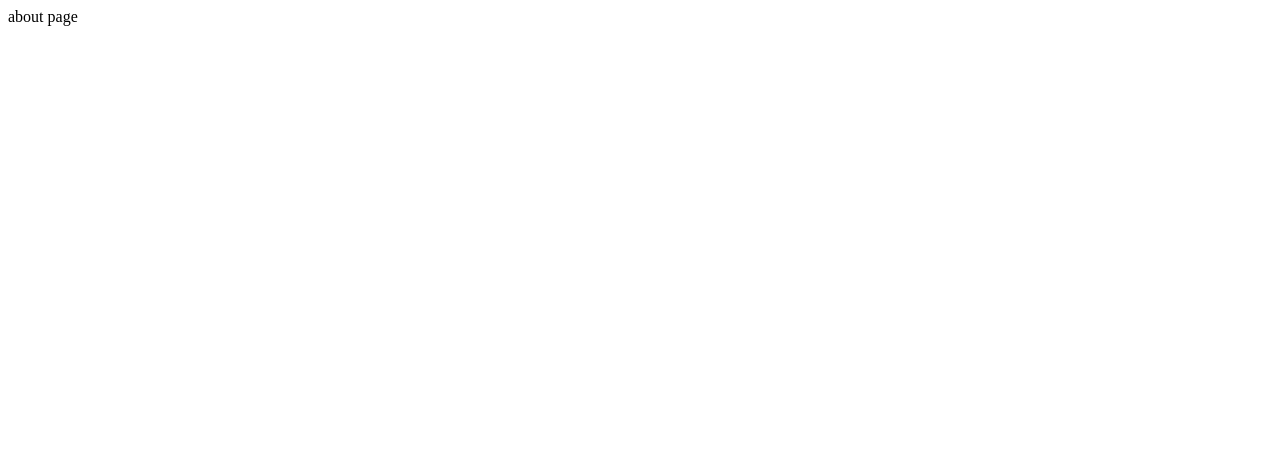
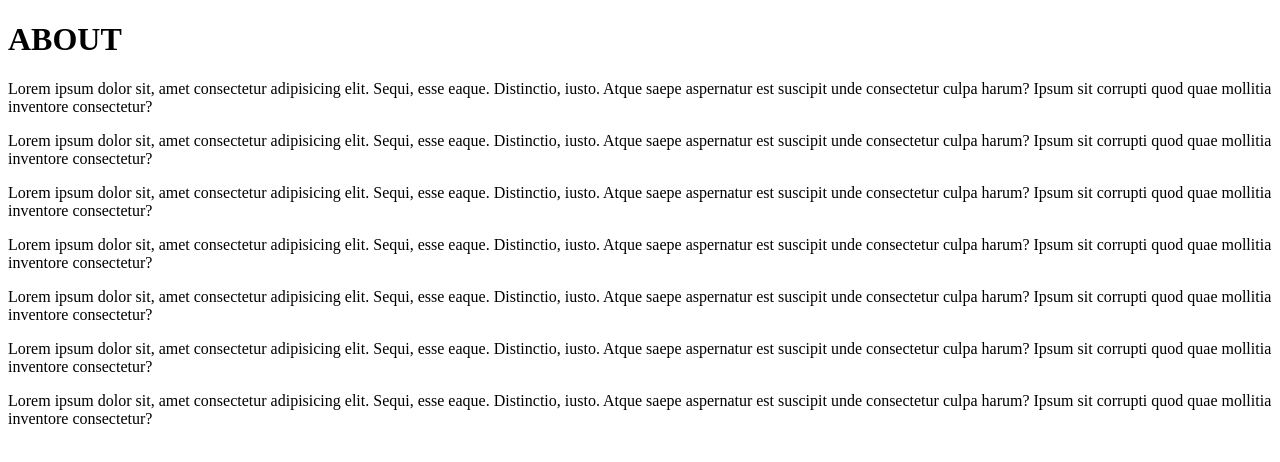
Before and after one commit to itsmrzi/first-project, a plain HTML site: page about.html in a window 1280 px wide. Drawn offline with Linux system fonts and the light colour scheme.

Commit message:
about.html changed

```diff
--- a/about.html
+++ b/about.html
@@ -6,6 +6,32 @@
     <title>Document</title>
 </head>
 <body>
-    about page
+
+
+    <h1>
+        ABOUT
+    </h1>
+    <p>
+        Lorem ipsum dolor sit, amet consectetur adipisicing elit. Sequi, esse eaque. Distinctio, iusto. Atque saepe aspernatur est suscipit unde consectetur culpa harum? Ipsum sit corrupti quod quae mollitia inventore consectetur?
+    </p>
+    <p>
+        Lorem ipsum dolor sit, amet consectetur adipisicing elit. Sequi, esse eaque. Distinctio, iusto. Atque saepe aspernatur est suscipit unde consectetur culpa harum? Ipsum sit corrupti quod quae mollitia inventore consectetur?
+    </p>
+    <p>
+        Lorem ipsum dolor sit, amet consectetur adipisicing elit. Sequi, esse eaque. Distinctio, iusto. Atque saepe aspernatur est suscipit unde consectetur culpa harum? Ipsum sit corrupti quod quae mollitia inventore consectetur?
+    </p>
+    <p>
+        Lorem ipsum dolor sit, amet consectetur adipisicing elit. Sequi, esse eaque. Distinctio, iusto. Atque saepe aspernatur est suscipit unde consectetur culpa harum? Ipsum sit corrupti quod quae mollitia inventore consectetur?
+    </p>
+    <p>
+        Lorem ipsum dolor sit, amet consectetur adipisicing elit. Sequi, esse eaque. Distinctio, iusto. Atque saepe aspernatur est suscipit unde consectetur culpa harum? Ipsum sit corrupti quod quae mollitia inventore consectetur?
+    </p>
+    <p>
+        Lorem ipsum dolor sit, amet consectetur adipisicing elit. Sequi, esse eaque. Distinctio, iusto. Atque saepe aspernatur est suscipit unde consectetur culpa harum? Ipsum sit corrupti quod quae mollitia inventore consectetur?
+    </p>
+    <p>
+        Lorem ipsum dolor sit, amet consectetur adipisicing elit. Sequi, esse eaque. Distinctio, iusto. Atque saepe aspernatur est suscipit unde consectetur culpa harum? Ipsum sit corrupti quod quae mollitia inventore consectetur?
+    </p>
+
 </body>
 </html>
```
